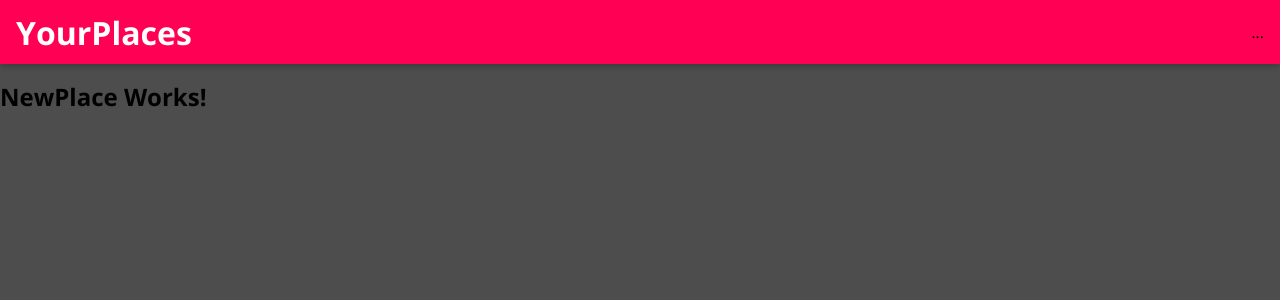
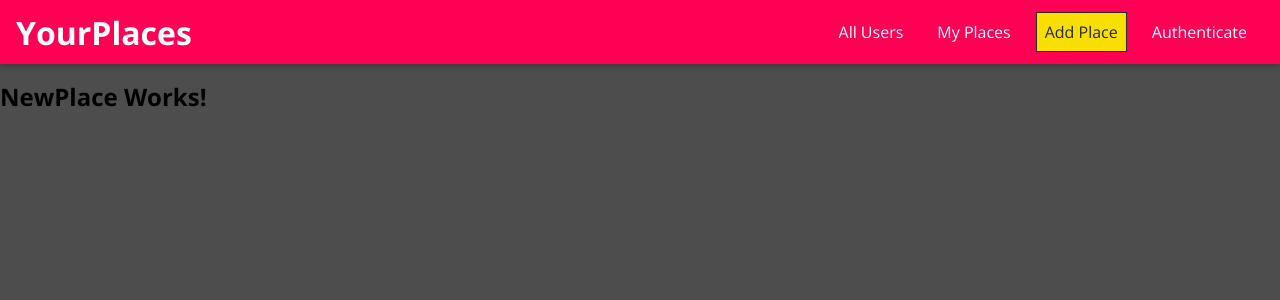
Before and after one commit to rcanpahali/look-what-i-found, a React (Create React App) app: page /places/new in a window 1280 px wide. Shown: the top 300 px of the page. Built offline with nearby package versions, Linux system fonts and the light colour scheme.

Commit message:
Navlinks added

```diff
--- a/src/shared/components/navigation/MainNavigation.js
+++ b/src/shared/components/navigation/MainNavigation.js
@@ -1,8 +1,9 @@
 import React from "react";
 import { Link } from "react-router-dom";
 
+import MainHeader from "./MainHeader";
+import NavLinks from "./NavLinks";
 import "./MainNavigation.css";
-import MainHeader from "./MainHeader";
 
 const MainNavigation = props => {
   return (
@@ -15,7 +16,9 @@
       <h1 className="main-navigation__title">
         <Link to="/">YourPlaces</Link>
       </h1>
-      <nav>...</nav>
+      <nav>
+        <NavLinks />
+      </nav>
     </MainHeader>
   );
 };
--- a/src/shared/components/navigation/NavLinks.css
+++ b/src/shared/components/navigation/NavLinks.css
@@ -0,0 +1,76 @@
+.nav-links {
+    list-style: none;
+    margin: 0;
+    padding: 0;
+    width: 100%;
+    height: 100%;
+    display: flex;
+    flex-direction: column;
+    justify-content: center;
+    align-items: center;
+  }
+
+  .nav-links li {
+    margin: 1rem;
+  }
+
+  .nav-links a {
+    border: 1px solid transparent;
+    color: #292929;
+    text-decoration: none;
+    padding: 0.5rem;
+  }
+
+  .nav-links a:hover,
+  .nav-links a:active,
+  .nav-links a.active {
+    background: #f8df00;
+    border-color: #292929;
+    color: #292929;
+  }
+
+  .nav-links button {
+    cursor: pointer;
+    border: 1px solid #292929;
+    color: #292929;
+    background: transparent;
+    padding: 0.5rem;
+    font: inherit;
+  }
+
+  .nav-links button:focus {
+    outline: none;
+  }
+
+  .nav-links button:hover,
+  .nav-links button:active {
+    background: #292929;
+    color: white;
+  }
+
+  @media (min-width: 768px) {
+    .nav-links {
+      flex-direction: row;
+    }
+
+    .nav-links li {
+      margin: 0 0.5rem;
+    }
+
+    .nav-links a {
+      color: white;
+      text-decoration: none;
+    }
+
+    .nav-links button {
+      border: 1px solid white;
+      color: white;
+      background: transparent;
+    }
+
+    .nav-links button:hover,
+    .nav-links button:active {
+      background: #f8df00;
+      color: #292929;
+    }
+  }
--- a/src/shared/components/navigation/NavLinks.js
+++ b/src/shared/components/navigation/NavLinks.js
@@ -0,0 +1,27 @@
+import React from "react";
+import { NavLink } from "react-router-dom";
+
+import "./NavLinks.css";
+
+const NavLinks = props => {
+  return (
+    <ul className="nav-links">
+      <li>
+        <NavLink to="/" exact>
+          All Users
+        </NavLink>
+      </li>
+      <li>
+        <NavLink to="/u1/places">My Places</NavLink>
+      </li>
+      <li>
+        <NavLink to="/places/new">Add Place</NavLink>
+      </li>
+      <li>
+        <NavLink to="/auth">Authenticate</NavLink>
+      </li>
+    </ul>
+  );
+};
+
+export default NavLinks;
```
